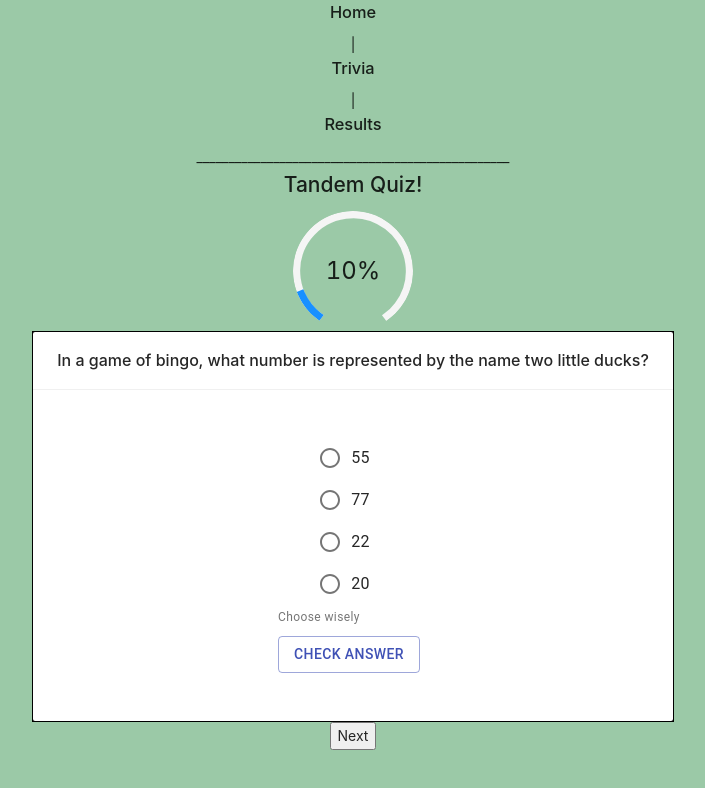
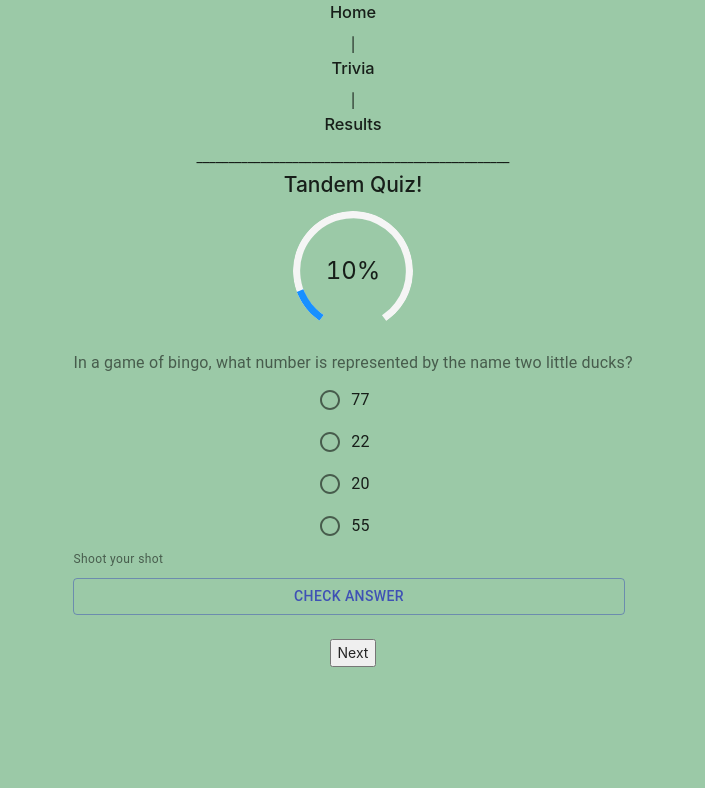
Before and after one commit to qweliant/tandem, a React (Create React App) app: page /trivia in a window 1280 px wide. Shown: the top 788 px of the page, without its empty margins (287-992 px from the left). Built offline with nearby package versions, Linux system fonts and the light colour scheme.

Commit message:
todo: track score

```diff
--- a/package.json
+++ b/package.json
@@ -8,6 +8,7 @@
     "@testing-library/react": "^11.1.0",
     "@testing-library/user-event": "^12.1.10",
     "antd": "^4.7.3",
+    "clsx": "^1.1.1",
     "react": "^17.0.1",
     "react-dom": "^17.0.1",
     "react-router-dom": "^5.2.0",
--- a/src/Components/Home.js
+++ b/src/Components/Home.js
@@ -3,7 +3,7 @@ import React from 'react'
 const Home = () =>{
     return (
     <header className="header">
-      <h2>Greetings!</h2>
+      <h2>Greetings!</h2> <h2>Learn as you go, or quiz yourself to test your knowledge!</h2>
     </header>
     );
 };
--- a/src/Components/Trivia.js
+++ b/src/Components/Trivia.js
@@ -9,6 +9,7 @@ const HomePageHeader = () => {
   return (
     <header className="header">
       <h2>Tandem Quiz!</h2>
+
     </header>
   );
 };
@@ -17,14 +18,15 @@ let triviaDataState = triviaData;
 triviaDataState = triviaDataState.sort(() => Math.random() - 0.5);
 let array = triviaDataState;
 
-const Trivia = () => {
-  // const [triviaDataState] = useState(triviaData);
 
 
+const Trivia = () => {
   const [count, setCount] = useState(0);
   const [percent, setPrecent] = useState(1);
   const [buttonText, setButtonText] = useState("Next");
   const history = useHistory();
+
+  if (!array) return <div/>
 
   function onClick() {
     notification.open({
@@ -46,13 +48,14 @@ const Trivia = () => {
     }
   }
 
+
   return (
     <>
       <HomePageHeader />
       <Progression percent={percent} />
       <TriviaQuestions
         question={array[count].question}
-        answer={array[count].incorrect}
+        answers={array[count].incorrect.concat(array[count].correct).sort(() => Math.random() - 0.5)}
         rightAnswer={array[count].correct}
       />
 
--- a/src/Components/TriviaQuestions.js
+++ b/src/Components/TriviaQuestions.js
@@ -1,5 +1,4 @@
 import React, { useState } from "react";
-import { Card  } from "antd";
 import { makeStyles } from '@material-ui/core/styles';
 import Radio from '@material-ui/core/Radio';
 import RadioGroup from '@material-ui/core/RadioGroup';
@@ -7,6 +6,7 @@ import FormControlLabel from '@material-ui/core/FormControlLabel';
 import FormControl from '@material-ui/core/FormControl';
 import FormHelperText from '@material-ui/core/FormHelperText';
 import Button from '@material-ui/core/Button';
+import FormLabel from '@material-ui/core/FormLabel';
 
 
 const useStyles = makeStyles((theme) => ({
@@ -18,25 +18,28 @@ const useStyles = makeStyles((theme) => ({
   },
 }));
 
-const TriviaQuestions = ({ question, answer, rightAnswer }) => {
+
+
+const TriviaQuestions = ({ question, answers, rightAnswer }) => {
   const classes = useStyles();
   const [error, setError] = useState(false);
-  const [helperText, setHelperText] = useState('Choose wisely');
+  const [helperText, setHelperText] = useState('Shoot your shot');
   const [value, setValue] = useState('');
   const [score, setScore] = useState('');
-
   const handleRadioChange = (event) => {
 
     setValue(event.target.value);
     setHelperText(' ');
     setError(false);
+    if (value === rightAnswer) {
+
+      setScore(score+10)
+    } else {
+      setScore(score)
+    }
   };
 
-  let arr = [rightAnswer].concat(answer);
-  arr = arr.sort(() => Math.random() - 0.5);
-  let array = arr;
 
-  if (!question) return <div />;
 
   const handleSubmit = (event) => {
     event.preventDefault();
@@ -44,11 +47,9 @@ const TriviaQuestions = ({ question, answer, rightAnswer }) => {
     if (value === rightAnswer) {
       setHelperText('You got it!');
       setError(false);
-      setScore(score+10)
     } else if (value !== rightAnswer) {
       setHelperText('Sorry, wrong answer!');
       setError(true);
-      setScore(score-10)
 
     } else {
       setHelperText('Please select an option.');
@@ -56,28 +57,18 @@ const TriviaQuestions = ({ question, answer, rightAnswer }) => {
     }
   };
 
-
   return (
-    <table align="center" style={{backgroundColor: "black"}}>
-      <tbody>
-        <tr>
-          <td>
-            <Card title={question} bordered={false}>
-            <div>
-
-
-
-              </div>
+  <div align="center">
     <form onSubmit={handleSubmit}>
       <FormControl component="fieldset" error={error} className={classes.formControl}>
+        <FormLabel component="legend">{question}</FormLabel>
+
         <RadioGroup aria-label="quiz" name="quiz" value={value} onChange={handleRadioChange}>
-                {array.map(item => (
-                  <div key={item}>
-                  <FormControlLabel value={item} control={<Radio />} label={item} />
-
+          {answers.map(answer =>(
+            <div key={answer}>
+            <FormControlLabel value={answer} control={<Radio />} label={answer} />
             </div>
             ))}
-
           </RadioGroup>
         <FormHelperText>{helperText}</FormHelperText>
         <Button type="submit" variant="outlined" color="primary" className={classes.button}>
@@ -85,11 +76,7 @@ const TriviaQuestions = ({ question, answer, rightAnswer }) => {
         </Button>
       </FormControl>
     </form>
-            </Card>
-          </td>
-        </tr>
-      </tbody>
-    </table>
+  </div>
   );
 };
 
```
Also changed, not shown: 1 other file (tests, documents, lock files or other folders). Lines whose indentation alone changed are shown as unchanged.
